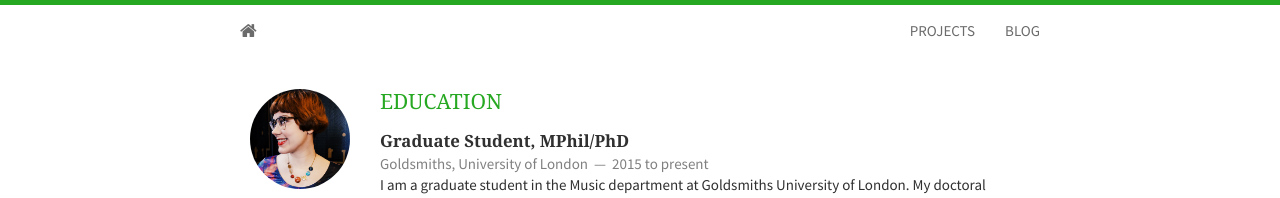
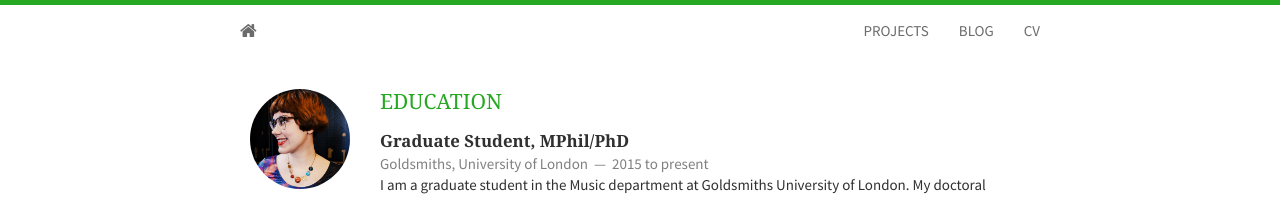
Before and after one commit to emmawinston/cv, a Jekyll site: the page built from index.html, in a window 1280 px wide and 900 px high. Shown: the top 198 px of the window. Built offline with Jekyll 4.4.1, drawn with Linux system fonts in a browser that asks for light colours; nearby versions of some CDN libraries; Markdown is read by kramdown in place of the engine named in the settings; the list of posts is cut into pages by our own code.

Commit message:
added CV link

```diff
--- a/_includes/header.html
+++ b/_includes/header.html
@@ -7,6 +7,7 @@
       <ul class="nav navbar-nav navbar-right">
         <li><a href="{{ site.baseurl }}projects.html">PROJECTS</a></li>
         <li><a href="{{ site.baseurl }}projects.html">BLOG</a></li>
+        <li><a href="{{ site.baseurl }}cv">CV</a></li>
       </ul>
     </div>
   </div>
```
